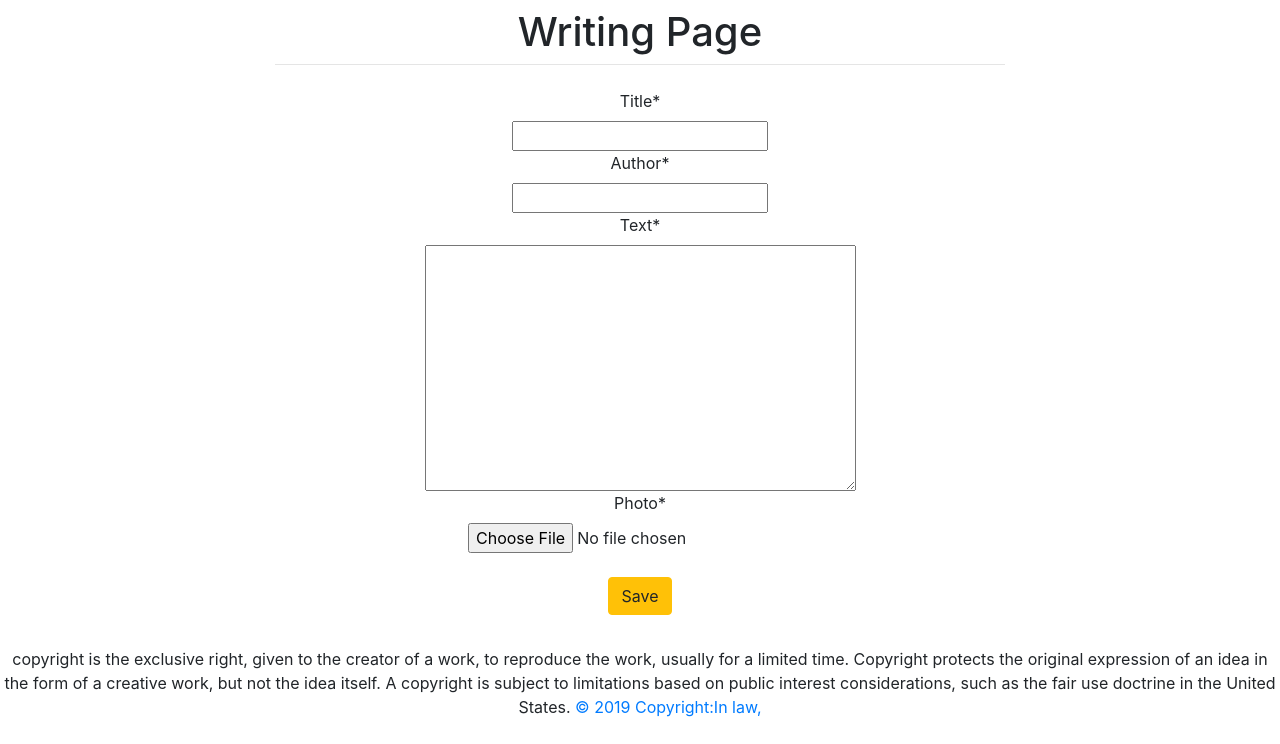
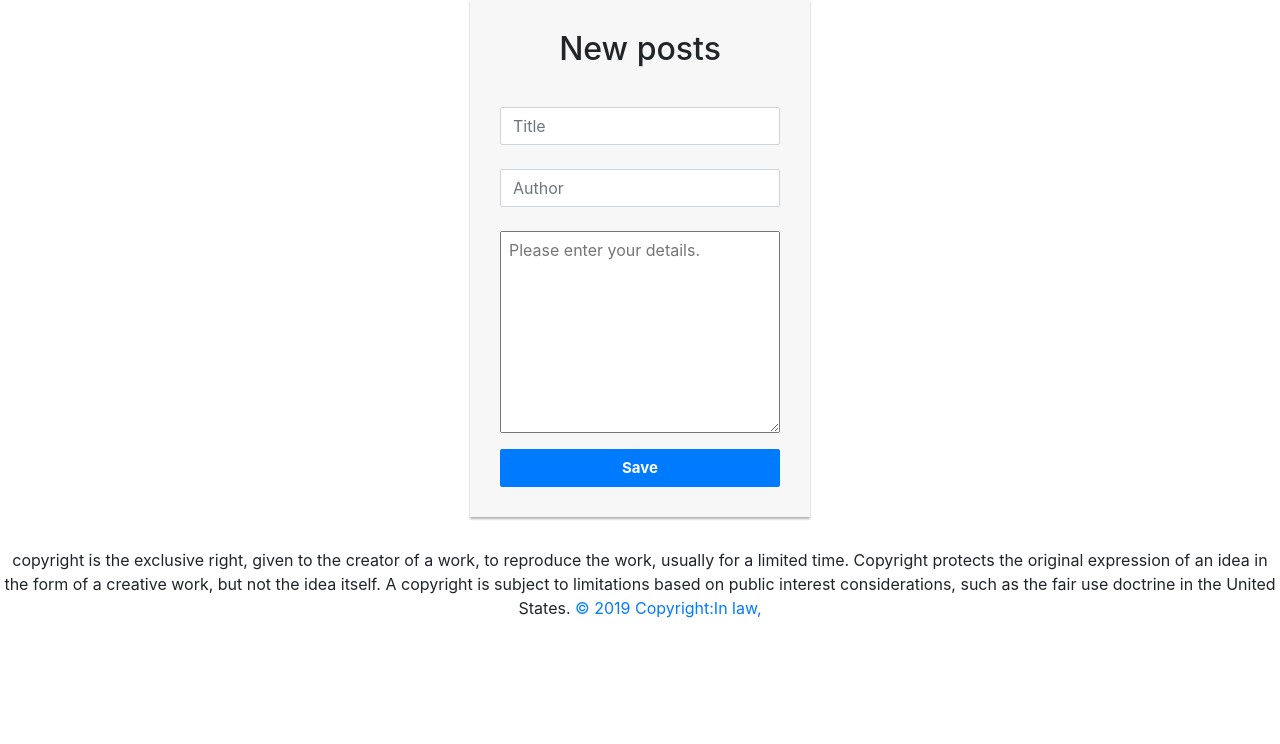
Before and after one commit to 2044smile/Travel-Histroy, a Django app: page /writing/ in a window 1280 px wide. Shown: the part 56-800 px from the top of the page. Run offline with Django 3.2, Linux system fonts and the light colour scheme; some libraries are stand-ins or nearby versions.

Commit message:
pagination+New Posts, Login, Register modify :)

```diff
--- a/accounts/templates/registration/login.html
+++ b/accounts/templates/registration/login.html
@@ -9,7 +9,7 @@
 <style type="text/css">
 	.login-form {
 		width: 340px;
-    	margin: 50px auto;
+    	margin: 0px auto;
 	}
     .login-form form {
     	margin-bottom: 15px;
--- a/accounts/templates/registration/register.html
+++ b/accounts/templates/registration/register.html
@@ -9,7 +9,7 @@
 <style type="text/css">
 	.login-form {
 		width: 340px;
-    	margin: 50px auto;
+    	margin: 0px auto;
 	}
     .login-form form {
     	margin-bottom: 15px;
--- a/border/models.py
+++ b/border/models.py
@@ -10,6 +10,3 @@ class Border(models.Model):
 
     def __str__(self):
         return self.title
-
-    def get_absolute_url(self):
-        return reverse('detail', args=[str(self.id)])
--- a/border/templates/base.html
+++ b/border/templates/base.html
@@ -1,4 +1,3 @@
-    {% block head %}
        <meta charset="UTF-8">
         <meta name="viewport"
               content="width=device-width, user-scalable=no, initial-scale=1.0, maximum-scale=1.0, minimum-scale=1.0">
@@ -7,7 +6,8 @@
         <script src="https://code.jquery.com/jquery-3.3.1.slim.min.js" integrity="sha384-q8i/X+965DzO0rT7abK41JStQIAqVgRVzpbzo5smXKp4YfRvH+8abtTE1Pi6jizo" crossorigin="anonymous"></script>
         <script src="https://cdnjs.cloudflare.com/ajax/libs/popper.js/1.14.3/umd/popper.min.js" integrity="sha384-ZMP7rVo3mIykV+2+9J3UJ46jBk0WLaUAdn689aCwoqbBJiSnjAK/l8WvCWPIPm49" crossorigin="anonymous"></script>
         <script src="https://stackpath.bootstrapcdn.com/bootstrap/4.1.3/js/bootstrap.min.js" integrity="sha384-ChfqqxuZUCnJSK3+MXmPNIyE6ZbWh2IMqE241rYiqJxyMiZ6OW/JmZQ5stwEULTy" crossorigin="anonymous"></script>
-    {% endblock %}
+       {% block head %}
+        {% endblock %}
 
     {% block title %}
     {% endblock%}
--- a/border/templates/border/border_new.html
+++ b/border/templates/border/border_new.html
@@ -1,20 +1,49 @@
 {% extends 'base.html' %}
 {% load crispy_forms_tags %}
+
+{% block nav %}
+<style type="text/css">
+	.posts-form {
+		width: 340px;
+    	margin: 0px auto;
+	}
+    .posts-form form {
+    	margin-bottom: 15px;
+        background: #f7f7f7;
+        box-shadow: 0px 2px 2px rgba(0, 0, 0, 0.3);
+        padding: 30px;
+    }
+    .posts-form h2 {
+        margin: 0 0 15px;
+    }
+    .form-control, .btn {
+        min-height: 38px;
+        border-radius: 2px;
+    }
+    .btn {
+        font-size: 15px;
+        font-weight: bold;
+    }
+    textarea {
+        padding-top:6px;
+        padding-left:8px;
+    }
+</style>
+{% endblock %}
+
 {% block container %}
-<center>
-    <div class="container">
-      <div class="row justify-content-center">
-        <div class="col-8">
-          <h1 class="mt-2">Writing Page</h1>
-          <hr class="mt-0 mb-4">
-            <form action="{% url 'writing' %}"method="POST" class="border-form" novalidate>
-                {% csrf_token %}
-                {{ form|crispy }}
-                <br>
-                <button type="submit" class="save btn btn-warning">Save</button>
-            </form>
+
+<div class="posts-form">
+    <form action="" method="post">
+        {% csrf_token %}
+        <h2 class="text-center">New posts</h2><br>
+        <div class="form-group">
+            <input type="text" class="form-control" placeholder="Title" name="title"><br>
+            <input type="text" class="form-control" placeholder="Author" name="author"><br>
+            <textarea name="text" cols="40" rows="8" placeholder="Please enter your details." style="width:280px"></textarea>
+<!--            <input type="text" class="form-control" placeholder="Please enter your details." name="text" style="width:280px;height:300px">-->
         </div>
-      </div>
-    </div>
-</center>
+        <input type="submit" class="btn btn-primary btn-block" value="Save">
+    </form>
+</div>
 {% endblock %}
--- a/border/urls.py
+++ b/border/urls.py
@@ -4,7 +4,7 @@ from .views import BorderDeleteView, BorderUpdateView, BorderDetailView
 
 urlpatterns = [
     path('', views.index, name='index'),
-    path('border/', views.border, name='border'),
+    path('border/', views.borderListView.as_view(), name='border'),
     path('writing/', views.border_new, name='writing'),
     path('border/delete/<int:pk>', BorderDeleteView.as_view(), name='delete'),
     path('border/modify/<int:pk>', BorderUpdateView.as_view(), name='modify'),
--- a/border/views.py
+++ b/border/views.py
@@ -1,6 +1,7 @@
 from django.shortcuts import render
 from django.http import HttpResponse
 from django.shortcuts import redirect
+from django.views.generic import ListView
 from django.views.generic.edit import DeleteView, UpdateView
 from django.views.generic.detail import DetailView
 from django.urls import reverse_lazy
@@ -12,23 +13,29 @@ from .forms import BorderForm
 def index(request):
     return render(request, 'border/index.html')
 
-def border(request):
-    borders = Border.objects.all()
+class borderListView(ListView):
+    model = Border
+    template_name = 'border/border.html'
+    context_object_name = 'border'
+    paginate_by = 10
 
-    paginator = Paginator(borders, 10) # page 10개 제한
+    def get_context_data(self, **kwargs):
+        context = super(borderListView, self).get_context_data(**kwargs)
+        paginator = context['paginator']
+        page_numbers_range = 5  # Display only 5 page numbers
+        max_index = len(paginator.page_range)
 
-    page = request.GET.get('page')  # ?page=1
+        page = self.request.GET.get('page')
+        current_page = int(page) if page else 1
 
-    try:
-        borders = paginator.page(page)
-    except PageNotAnInteger:
-        borders = paginator.page(1)
-    except EmptyPage:
-        borders = paginator.page(paginator.num_pages)
+        start_index = int((current_page - 1) / page_numbers_range) * page_numbers_range
+        end_index = start_index + page_numbers_range
+        if end_index >= max_index:
+            end_index = max_index
 
-    return render(request, 'border/border.html', {'border':borders})
-
-
+        page_range = paginator.page_range[start_index:end_index]
+        context['page_range'] = page_range
+        return context
 
 
 def border_new(request):
@@ -38,7 +45,7 @@ def border_new(request):
             post = form.save(commit=False)
             post.save() # db에 저장
             return redirect('/border')
-        return HttpResponse('fail')
+        return HttpResponse('모두 다 입력하였는지 확인해주세요.')
     elif request.method == 'GET':
         form = BorderForm()
         return render(request, 'border/border_new.html', {'form': form})
```
Also changed, not shown: border/templates/border/border.html (+41 -10 lines), border/templates/border/index.html (+42 -1 lines), border/static/FerrariF8.jpg (added), static/photo/singapore.jpg (deleted).
